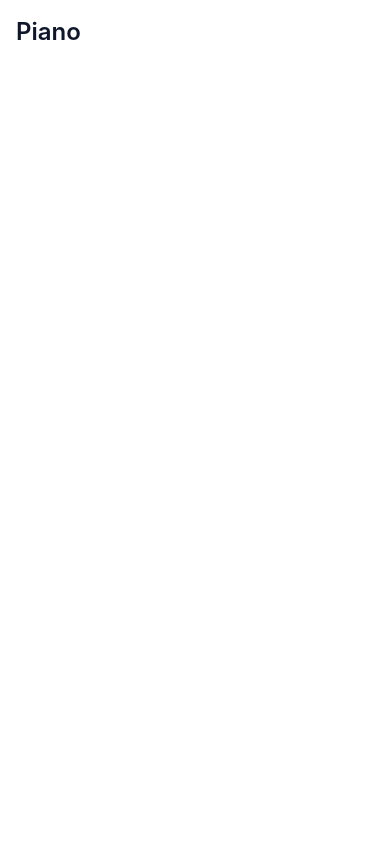
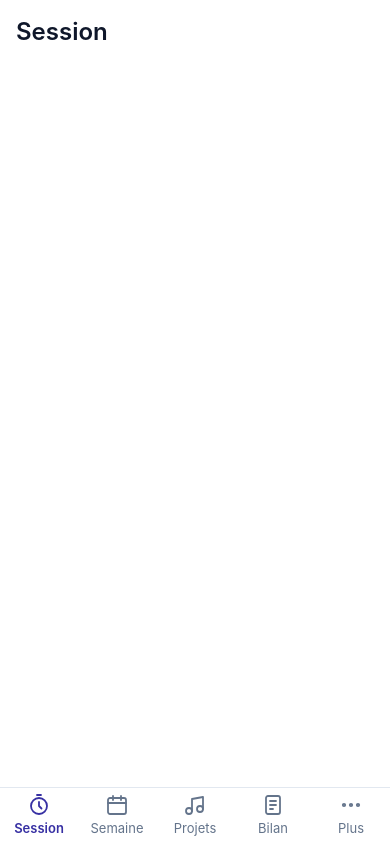
Before and after one commit to AdrienWarnet/Liszt-d-attente, a React (Vite) app: page / in a window 390 px wide. Built offline with nearby package versions, Linux system fonts and the light colour scheme.

Commit message:
T1.5 – mettre en place la navigation et la mise en page mobile

```diff
--- a/package.json
+++ b/package.json
@@ -15,7 +15,8 @@
     "dexie": "^4.4.7",
     "dexie-react-hooks": "^4.4.0",
     "react": "^19.3.1",
-    "react-dom": "^19.3.1"
+    "react-dom": "^19.3.1",
+    "react-router": "^8.5.1"
   },
   "devDependencies": {
     "@eslint/js": "^10.0.1",
@@ -23,6 +24,7 @@
     "@testing-library/dom": "^10.4.2",
     "@testing-library/jest-dom": "^7.0.1",
     "@testing-library/react": "^16.3.3",
+    "@testing-library/user-event": "^14.6.8",
     "@types/node": "^24.19.2",
     "@types/react": "^19.3.0",
     "@types/react-dom": "^19.3.0",
--- a/src/App.tsx
+++ b/src/App.tsx
@@ -1,9 +1,8 @@
-import { labels } from './labels'
+import { createHashRouter, RouterProvider } from 'react-router'
+import { routes } from './routes'
+
+const router = createHashRouter(routes)
 
 export default function App() {
-  return (
-    <main className="min-h-dvh bg-white p-4 text-base text-slate-900">
-      <h1 className="text-2xl font-semibold">{labels.appName}</h1>
-    </main>
-  )
+  return <RouterProvider router={router} />
 }
--- /dev/null
+++ b/src/components/Layout.tsx
@@ -0,0 +1,60 @@
+import type { ReactNode } from 'react'
+import { NavLink, Outlet, useMatches } from 'react-router'
+import { labels } from '../labels'
+import { MoreIcon, ProjectsIcon, ReviewIcon, SessionIcon, WeekIcon } from './icons'
+
+export interface ScreenHandle {
+  title: string
+}
+
+const tabs: { to: string; label: string; icon: ReactNode; end?: boolean }[] = [
+  { to: '/', label: labels.tabs.session, icon: <SessionIcon />, end: true },
+  { to: '/semaine', label: labels.tabs.week, icon: <WeekIcon /> },
+  { to: '/projets', label: labels.tabs.projects, icon: <ProjectsIcon /> },
+  { to: '/bilan', label: labels.tabs.review, icon: <ReviewIcon /> },
+  { to: '/plus', label: labels.tabs.more, icon: <MoreIcon /> },
+]
+
+export function Layout() {
+  const matches = useMatches()
+  const handle = matches[matches.length - 1]?.handle as ScreenHandle | undefined
+
+  return (
+    <div className="flex h-dvh flex-col bg-surface text-base text-ink">
+      <header className="shrink-0 px-4 pt-[calc(env(safe-area-inset-top)+1rem)] pb-3">
+        <h1 className="text-2xl font-semibold">{handle?.title}</h1>
+      </header>
+
+      {/* Bandeau du chrono en cours (ticket 4.4) : masqué tant qu'il est vide. */}
+      <div data-slot="chrono-banner" className="shrink-0 empty:hidden" />
+
+      <main className="min-h-0 flex-1 overflow-y-auto px-4 pb-4">
+        <Outlet />
+      </main>
+
+      <nav
+        aria-label={labels.mainNavigation}
+        className="shrink-0 border-t border-line bg-surface pb-[env(safe-area-inset-bottom)]"
+      >
+        <ul className="flex">
+          {tabs.map((tab) => (
+            <li key={tab.to} className="flex-1">
+              <NavLink
+                to={tab.to}
+                end={tab.end}
+                className={({ isActive }) =>
+                  `flex min-h-14 flex-col items-center justify-center gap-0.5 text-[0.8125rem] ${
+                    isActive ? 'font-semibold text-accent' : 'text-muted'
+                  }`
+                }
+              >
+                {tab.icon}
+                {tab.label}
+              </NavLink>
+            </li>
+          ))}
+        </ul>
+      </nav>
+    </div>
+  )
+}
--- /dev/null
+++ b/src/components/icons.tsx
@@ -0,0 +1,74 @@
+import type { SVGProps } from 'react'
+
+// Icônes simples en trait, 24 × 24, couleur héritée du texte.
+function Icon(props: SVGProps<SVGSVGElement>) {
+  return (
+    <svg
+      viewBox="0 0 24 24"
+      width={24}
+      height={24}
+      fill="none"
+      stroke="currentColor"
+      strokeWidth={1.8}
+      strokeLinecap="round"
+      strokeLinejoin="round"
+      aria-hidden="true"
+      {...props}
+    />
+  )
+}
+
+export function SessionIcon() {
+  return (
+    <Icon>
+      <circle cx="12" cy="13" r="8" />
+      <path d="M12 9v4l2.5 2.5M10 2h4" />
+    </Icon>
+  )
+}
+
+export function WeekIcon() {
+  return (
+    <Icon>
+      <rect x="3" y="5" width="18" height="16" rx="2" />
+      <path d="M3 10h18M8 3v4M16 3v4" />
+    </Icon>
+  )
+}
+
+export function ProjectsIcon() {
+  return (
+    <Icon>
+      <path d="M9 18V6l11-2v12" />
+      <circle cx="6" cy="18" r="3" />
+      <circle cx="17" cy="16" r="3" />
+    </Icon>
+  )
+}
+
+export function ReviewIcon() {
+  return (
+    <Icon>
+      <rect x="5" y="3" width="14" height="18" rx="2" />
+      <path d="M9 8h6M9 12h6M9 16h3" />
+    </Icon>
+  )
+}
+
+export function MoreIcon() {
+  return (
+    <Icon>
+      <circle cx="5" cy="12" r="1.2" />
+      <circle cx="12" cy="12" r="1.2" />
+      <circle cx="19" cy="12" r="1.2" />
+    </Icon>
+  )
+}
+
+export function ChevronIcon() {
+  return (
+    <Icon width={20} height={20}>
+      <path d="M9 6l6 6-6 6" />
+    </Icon>
+  )
+}
--- a/src/index.css
+++ b/src/index.css
@@ -1 +1,16 @@
 @import 'tailwindcss';
+
+@theme {
+  --color-accent: #3730a3;
+  --color-surface: #ffffff;
+  --color-ink: #0f172a;
+  --color-muted: #64748b;
+  --color-line: #e2e8f0;
+}
+
+html,
+body {
+  background-color: var(--color-surface);
+  /* Pas de surlignage gris au toucher sur Android. */
+  -webkit-tap-highlight-color: transparent;
+}
--- a/src/labels.ts
+++ b/src/labels.ts
@@ -6,4 +6,20 @@ export const labels = {
   emptyValue: '—',
   /** Préfixe du libellé de semaine : « Semaine du 9 nov. ». */
   weekOf: 'Semaine du',
+
+  /** Onglets de la barre du bas = titres des écrans. */
+  tabs: {
+    session: 'Session',
+    week: 'Semaine',
+    projects: 'Projets',
+    review: 'Bilan',
+    more: 'Plus',
+  },
+  mainNavigation: 'Navigation principale',
+
+  more: {
+    backup: 'Sauvegarde',
+    about: 'À propos',
+    version: 'Version',
+  },
 } as const
--- /dev/null
+++ b/src/routes.tsx
@@ -0,0 +1,24 @@
+import { Navigate, type RouteObject } from 'react-router'
+import { Layout, type ScreenHandle } from './components/Layout'
+import { labels } from './labels'
+import { MoreScreen } from './screens/MoreScreen'
+
+// Écrans vides pour l'instant : ils sont remplis par les epics 2 à 7.
+const empty = null
+
+const screen = (title: string): { handle: ScreenHandle } => ({ handle: { title } })
+
+export const routes: RouteObject[] = [
+  {
+    element: <Layout />,
+    children: [
+      { index: true, element: empty, ...screen(labels.tabs.session) },
+      { path: 'semaine', element: empty, ...screen(labels.tabs.week) },
+      { path: 'projets', element: empty, ...screen(labels.tabs.projects) },
+      { path: 'bilan', element: empty, ...screen(labels.tabs.review) },
+      { path: 'plus', element: <MoreScreen />, ...screen(labels.tabs.more) },
+      { path: 'plus/sauvegarde', element: empty, ...screen(labels.more.backup) },
+      { path: '*', element: <Navigate to="/" replace /> },
+    ],
+  },
+]
--- /dev/null
+++ b/src/screens/MoreScreen.tsx
@@ -0,0 +1,22 @@
+import { Link } from 'react-router'
+import { ChevronIcon } from '../components/icons'
+import { labels } from '../labels'
+
+export function MoreScreen() {
+  return (
+    <ul className="divide-y divide-line rounded-xl border border-line">
+      <li>
+        <Link to="/plus/sauvegarde" className="flex min-h-14 items-center justify-between px-4">
+          {labels.more.backup}
+          <ChevronIcon />
+        </Link>
+      </li>
+      <li className="flex min-h-14 items-center justify-between px-4">
+        {labels.more.about}
+        <span className="text-muted">
+          {labels.more.version} {__APP_VERSION__}
+        </span>
+      </li>
+    </ul>
+  )
+}
--- a/src/test/setup.ts
+++ b/src/test/setup.ts
@@ -1,2 +1,7 @@
 import '@testing-library/jest-dom/vitest'
 import 'fake-indexeddb/auto'
+import { cleanup } from '@testing-library/react'
+import { afterEach } from 'vitest'
+
+// Sans `globals: true`, Testing Library ne démonte pas l'écran tout seul entre deux tests.
+afterEach(() => cleanup())
--- /dev/null
+++ b/src/vite-env.d.ts
@@ -0,0 +1,2 @@
+/** Version de l'app, lue dans package.json au build. */
+declare const __APP_VERSION__: string
--- a/vite.config.ts
+++ b/vite.config.ts
@@ -1,3 +1,4 @@
+import { readFileSync } from 'node:fs'
 import tailwindcss from '@tailwindcss/vite'
 import react from '@vitejs/plugin-react'
 import { VitePWA } from 'vite-plugin-pwa'
@@ -7,9 +8,13 @@ import { labels } from './src/labels.ts'
 // GitHub Pages sert l'app sous /<nom-du-repo>/
 const base = '/Liszt-d-attente/'
 const themeColor = '#3730a3'
+const { version } = JSON.parse(readFileSync(new URL('./package.json', import.meta.url), 'utf8'))
 
 export default defineConfig({
   base,
+  define: {
+    __APP_VERSION__: JSON.stringify(version),
+  },
   plugins: [
     react(),
     tailwindcss(),
```
Also changed, not shown: 3 other files (tests, documents, lock files or other folders).
